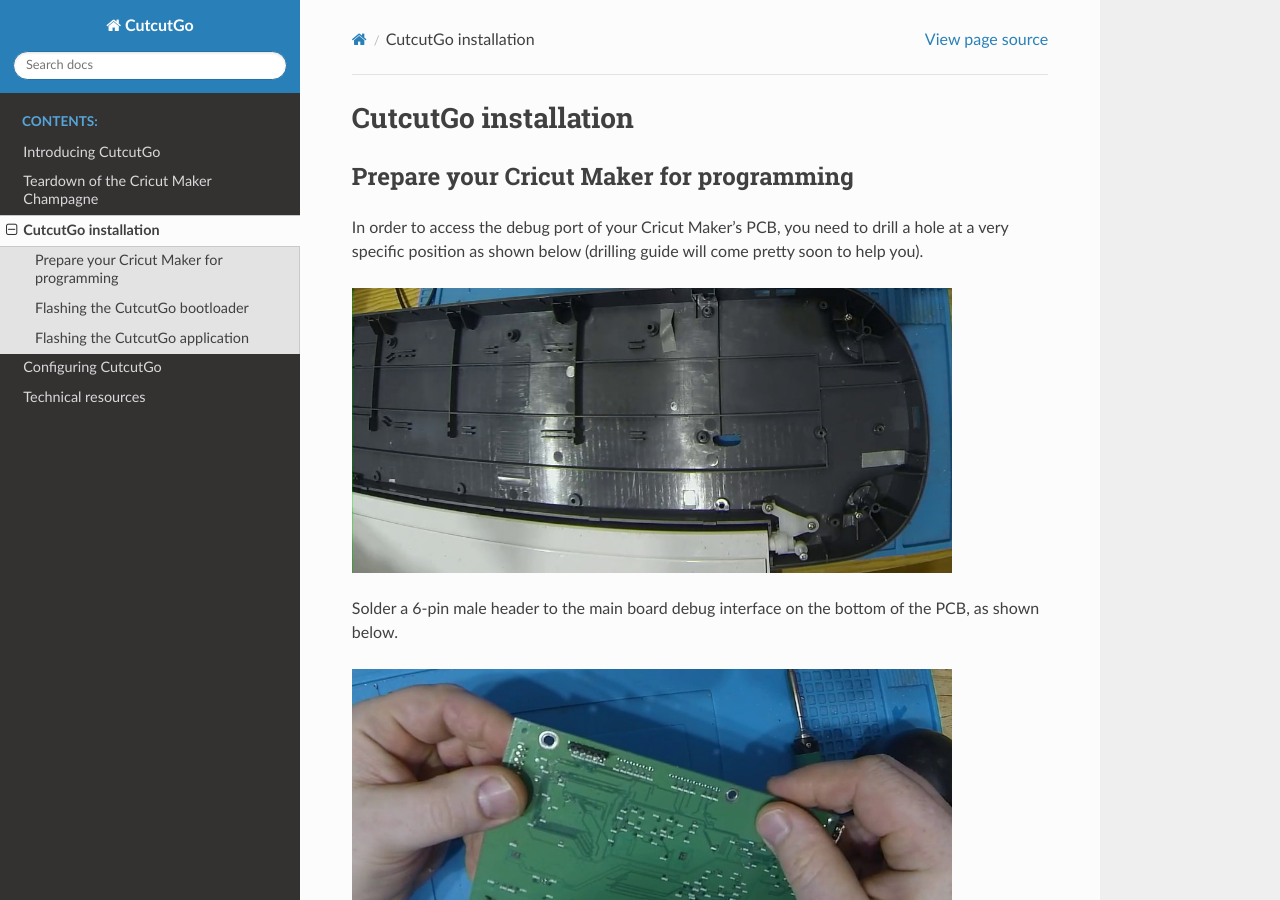
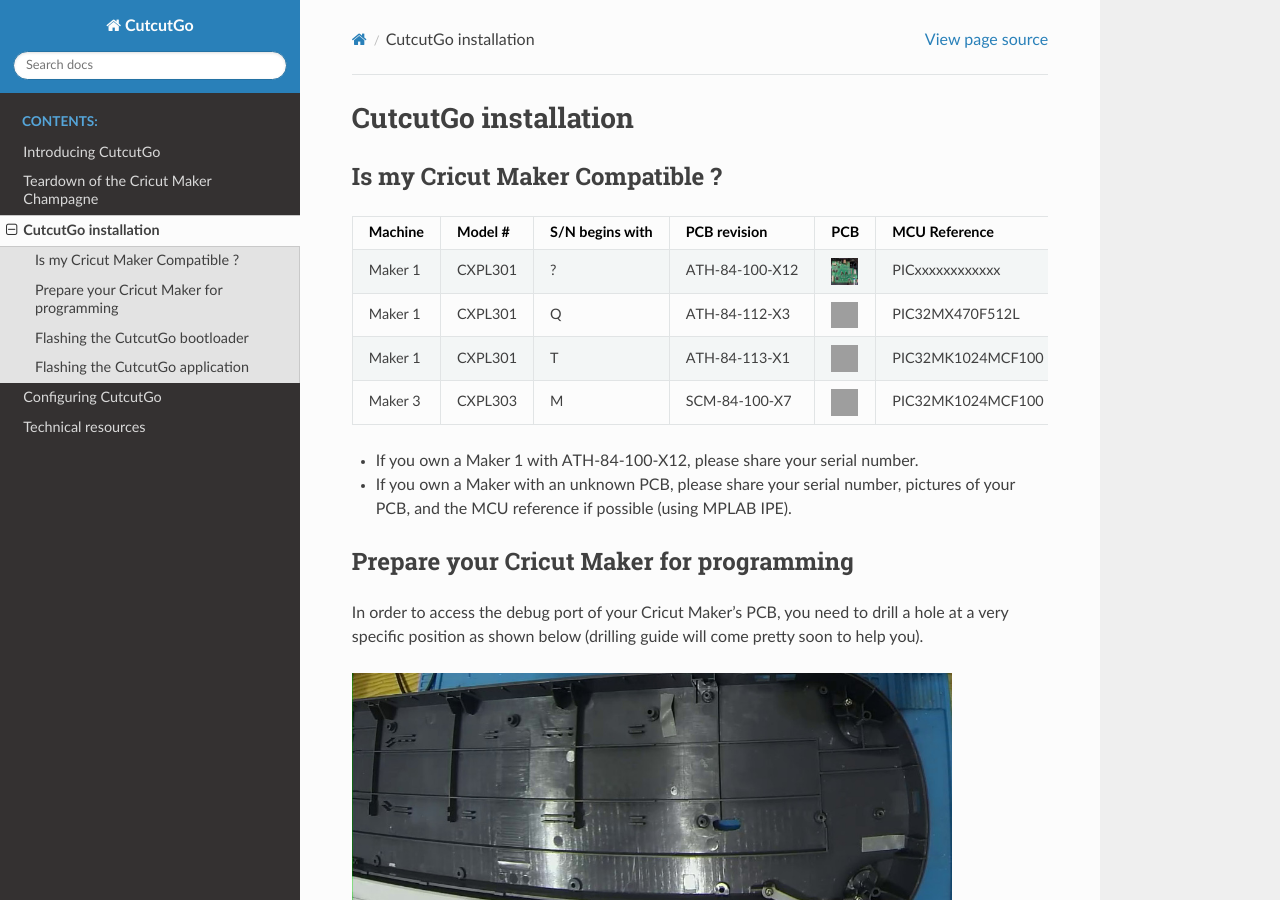
Before and after one commit to virtualabs/cutcutgo, a Sphinx documentation site: the page built from docs/source/setup.rst, in a window 1280 px wide and 900 px high. Built offline with Sphinx 7.4.7 and the Read the Docs theme 2.0.0, drawn with Linux system fonts in a browser that asks for light colours; grey boxes are pictures that could not be loaded.

Commit message:
Add PCB Compatibility list

```diff
--- a/docs/source/setup.rst
+++ b/docs/source/setup.rst
@@ -1,5 +1,43 @@
 CutcutGo installation
 =====================
+
+Is my Cricut Maker Compatible ?
+-------------------------------
+
+.. |ATH-84-100-X12| image:: _static/images/pcb/ATH-84-100-X12.jpg
+   :width: 20pt
+   :height: 20pt
+   :alt: The Maker 1 ATH-84-100-X12 PCB.
+
+.. |ATH-84-112-X3| image:: _static/images/pcb/ATH-84-112-X3.jpg
+   :width: 20pt
+   :height: 20pt
+   :alt: The Maker 1 ATH-84-112-X3 PCB.
+
+.. |ATH-84-113-X1| image:: _static/images/pcb/ATH-84-113-X1.jpg
+   :width: 20pt
+   :height: 20pt
+   :alt: The Maker 1 ATH-84-113-X1 PCB.
+
+.. |SCM-84-100-X7| image:: _static/images/pcb/SCM-84-100-X7.jpg
+   :width: 20pt
+   :height: 20pt
+   :alt: The Maker 3 SCM-84-100-X7 PCB.
+
++---------+---------+-----------------+----------------+------------------+-------------------+------------+
+| Machine | Model # | S/N begins with | PCB revision   | PCB              | MCU Reference     | Compatible |
++=========+=========+=================+================+==================+===================+============+
+| Maker 1 | CXPL301 | ?               | ATH-84-100-X12 | |ATH-84-100-X12| | PICxxxxxxxxxxxx   | NOT YET    |
++---------+---------+-----------------+----------------+------------------+-------------------+------------+
+| Maker 1 | CXPL301 | Q               | ATH-84-112-X3  | |ATH-84-112-X3|  | PIC32MX470F512L   | YES        |
++---------+---------+-----------------+----------------+------------------+-------------------+------------+
+| Maker 1 | CXPL301 | T               | ATH-84-113-X1  | |ATH-84-113-X1|  | PIC32MK1024MCF100 | NOT YET    |
++---------+---------+-----------------+----------------+------------------+-------------------+------------+
+| Maker 3 | CXPL303 | M               | SCM-84-100-X7  | |SCM-84-100-X7|  | PIC32MK1024MCF100 | NOT YET    |
++---------+---------+-----------------+----------------+------------------+-------------------+------------+
+
+* If you own a Maker 1 with ATH-84-100-X12, please share your serial number.
+* If you own a Maker with an unknown PCB, please share your serial number, pictures of your PCB, and the MCU reference if possible (using MPLAB IPE).
 
 Prepare your Cricut Maker for programming
 -----------------------------------------
@@ -33,7 +71,7 @@
 
 First, download and install `Microchip MPLABX <https://www.microchip.com/en-us/tools-resources/develop/mplab-x-ide>`_ on your
 system. You will only need MPLabX' Integrated Programming Environment (IPE) utility to re-program the main micro-controller.
-Download the `latest version of CutcutGo Bootloader <https://github.com/virtualabs/cutcutgo-bl/releases/download/v1.0/cutcutgo_bootloader_v1.0.hex>`_ and save
+Download the `latest version of CutcutGo Bootloader <https://github.com/virtualabs/cutcutgo-bl/releases/tag/latest>`_ and save
 it.
 
 Connect 6 wires from the debug interface to a Microchip SNAP (or PicKit3), as shown below.
@@ -98,7 +136,7 @@
 .. image:: _static/images/bootloader/msd-device.png
     :width: 400
 
-Download the `latest version of the CutcutGo application (UF2 file) <https://github.com/virtualabs/cutcutgo/releases/download/v0.9-alpha/Cutcutgo-app_v0.9-alpha.uf2>`_ to your computer and
+Download the `latest version of the CutcutGo application (UF2 file) <https://github.com/virtualabs/cutcutgo/releases/tag/latest>`_ to your computer and
 copy it into the `Cutcutgo` drive. The Cricut Maker LEDs will blink during the copy, and reset
 once programmed (all lEDs are then off).
 
```
Also changed, not shown: docs/source/_static/images/pcb/ATH-84-100-X12.jpg (added), 3 other files.
